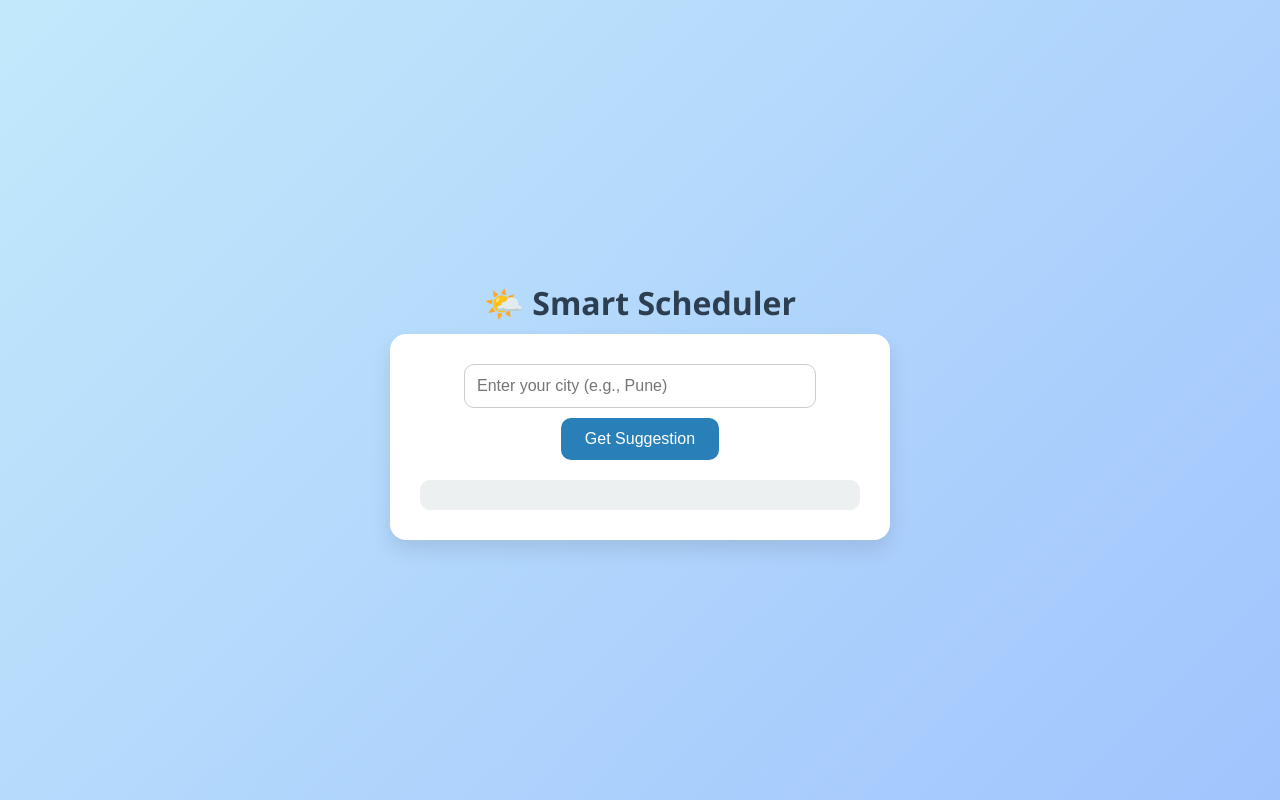
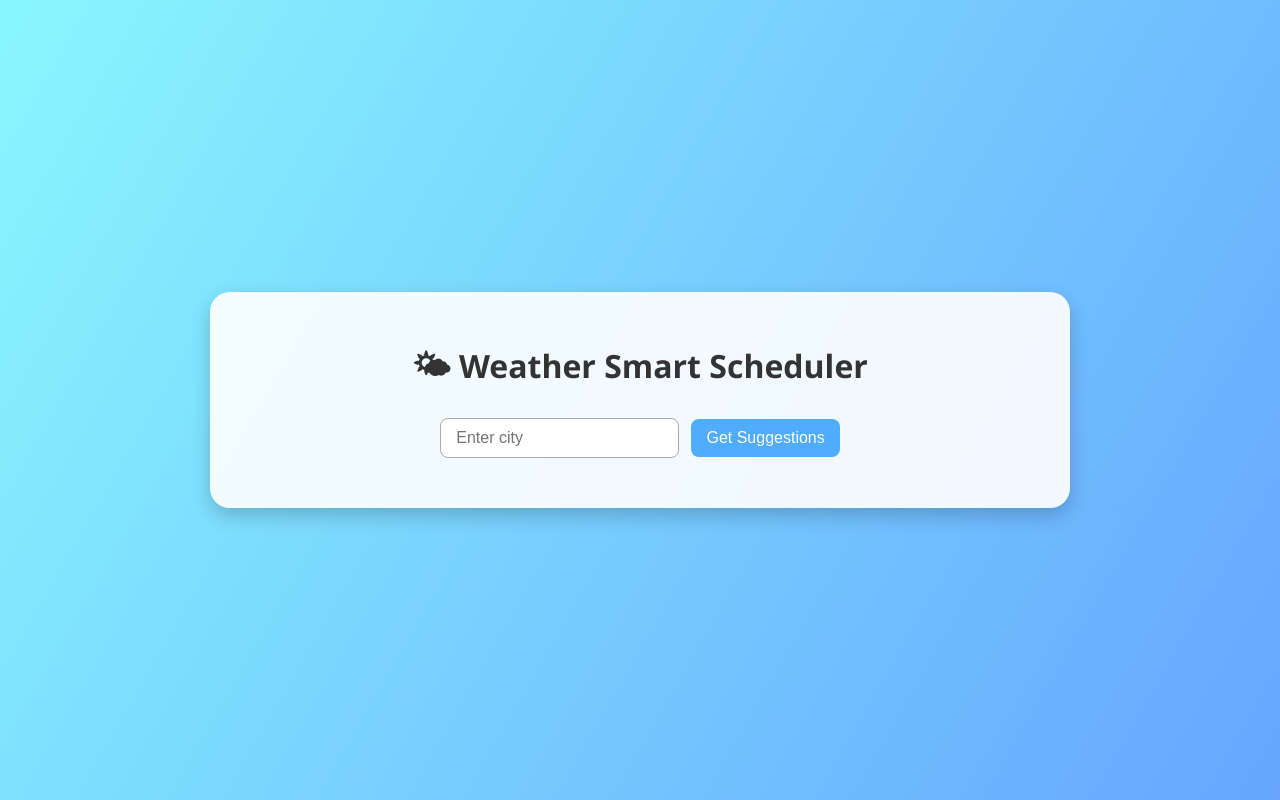
Before and after one commit to Aarya0310/weather-smart-scheduler, a Python web app: template templates/index.html in a window 1280 px wide. Run offline with Jinja, Linux system fonts and the light colour scheme; the template is opened without the code that fills it, so the values that code supplies are empty.

Commit message:
index.html

```diff
--- a/templates/index.html
+++ b/templates/index.html
@@ -2,129 +2,137 @@
 <html lang="en">
 <head>
   <meta charset="UTF-8" />
-  <meta name="viewport" content="width=device-width, initial-scale=1.0"/>
-  <title>Smart Scheduler</title>
+  <meta name="viewport" content="width=device-width, initial-scale=1.0" />
+  <title>Weather Smart Scheduler</title>
   <style>
-    * {
-      box-sizing: border-box;
+    body {
+      font-family: "Segoe UI", Tahoma, Geneva, Verdana, sans-serif;
+      margin: 0;
+      padding: 0;
+      background: linear-gradient(120deg, #89f7fe, #66a6ff);
+      min-height: 100vh;
+      display: flex;
+      justify-content: center;
+      align-items: center;
+      overflow-x: hidden;
+      animation: bgmove 15s infinite alternate ease-in-out;
     }
 
-    body {
-      margin: 0;
-      padding: 0;
-      font-family: "Segoe UI", sans-serif;
-      background: linear-gradient(135deg, #c2e9fb 0%, #a1c4fd 100%);
-      display: flex;
-      flex-direction: column;
-      align-items: center;
-      justify-content: center;
-      min-height: 100vh;
-      animation: fadeIn 1s ease;
+    @keyframes bgmove {
+      from { background-position: left; }
+      to { background-position: right; }
     }
 
-    @keyframes fadeIn {
-      from { opacity: 0; transform: translateY(20px); }
-      to { opacity: 1; transform: translateY(0); }
+    .container {
+      background: rgba(255, 255, 255, 0.9);
+      border-radius: 20px;
+      padding: 30px;
+      max-width: 800px;
+      width: 90%;
+      text-align: center;
+      box-shadow: 0 8px 20px rgba(0,0,0,0.2);
     }
 
     h1 {
-      margin-bottom: 10px;
-      color: #2c3e50;
+      margin-bottom: 20px;
+      color: #333;
+      font-size: 2rem;
     }
 
-    .container {
-      background-color: white;
-      padding: 30px;
-      border-radius: 16px;
-      box-shadow: 0 10px 20px rgba(0, 0, 0, 0.1);
-      text-align: center;
-      width: 90%;
-      max-width: 500px;
-      animation: fadeInUp 1s ease;
-    }
-
-    @keyframes fadeInUp {
-      from { transform: translateY(40px); opacity: 0; }
-      to { transform: translateY(0); opacity: 1; }
-    }
-
-    input {
-      padding: 12px;
-      width: 80%;
-      border-radius: 10px;
-      border: 1px solid #ccc;
-      margin-bottom: 10px;
-      font-size: 16px;
+    input, button {
+      padding: 10px 15px;
+      font-size: 1rem;
+      border-radius: 8px;
+      border: 1px solid #aaa;
+      outline: none;
     }
 
     button {
-      padding: 12px 24px;
-      background-color: #2980b9;
+      background: #4facfe;
       color: white;
       border: none;
-      border-radius: 10px;
-      font-size: 16px;
+      margin-left: 8px;
       cursor: pointer;
-      transition: background-color 0.3s;
+      transition: background 0.3s;
     }
 
     button:hover {
-      background-color: #3498db;
+      background: #00c6ff;
     }
 
-    #result {
+    #output {
       margin-top: 20px;
-      text-align: left;
-      padding: 15px;
-      background-color: #ecf0f1;
-      border-radius: 10px;
-      animation: fadeIn 0.5s ease;
+      text-align: center;
     }
 
-    .loading {
-      font-style: italic;
-      color: gray;
+    .card-container {
+      display: flex;
+      gap: 15px;
+      margin-top: 15px;
+      justify-content: center;
+      flex-wrap: wrap;
+    }
+
+    .card {
+      background: white;
+      border-radius: 12px;
+      padding: 15px 20px;
+      box-shadow: 0px 4px 10px rgba(0,0,0,0.15);
+      flex: 1;
+      min-width: 150px;
+      max-width: 220px;
+      transition: transform 0.25s ease, background 0.3s;
+      cursor: pointer;
+    }
+
+    .card:hover {
+      transform: scale(1.07);
+      background: #f7faff;
     }
   </style>
 </head>
 <body>
-  <h1>🌤️ Smart Scheduler</h1>
   <div class="container">
-    <input type="text" id="cityInput" placeholder="Enter your city (e.g., Pune)" />
-    <br />
-    <button onclick="getSuggestion()">Get Suggestion</button>
-    <div id="result"></div>
+    <h1>🌤 Weather Smart Scheduler</h1>
+    <div>
+      <input type="text" id="city" placeholder="Enter city" />
+      <button onclick="getSuggestion()">Get Suggestions</button>
+    </div>
+    <div id="output"></div>
   </div>
 
   <script>
     async function getSuggestion() {
-      const city = document.getElementById("cityInput").value.trim();
-      const resultDiv = document.getElementById("result");
-
+      const city = document.getElementById("city").value;
       if (!city) {
-        resultDiv.innerHTML = "<p>Please enter a city name.</p>";
+        alert("Please enter a city!");
         return;
       }
 
-      resultDiv.innerHTML = "<p class='loading'>Fetching data...</p>";
+      const output = document.getElementById("output");
+      output.innerHTML = "<p>Loading...</p>";
 
       try {
-        const response = await fetch(`/suggest?city=${encodeURIComponent(city)}`);
+        const response = await fetch(`/suggest?city=${city}`);
         const data = await response.json();
 
-        if (data.error) {
-          resultDiv.innerHTML = `<p><strong>Error:</strong> ${data.error}</p>`;
-        } else {
-          resultDiv.innerHTML = `
-            <h3>📍 ${data.city}</h3>
-            <p><strong>🌦️ Weather:</strong> ${data.weather}</p>
-            <p><strong>🌡️ Temperature:</strong> ${data.temperature}°C</p>
-            <p><strong>🧪 AQI:</strong> ${data.aqi}</p>
-            <p><strong>📋 Suggestion:</strong> ${data.suggestion}</p>
-          `;
-        }
+        let cards = data.suggestions.map(s => `
+          <div class="card" onclick="alert('You chose: ${s}')">
+            <p>${s}</p>
+          </div>
+        `).join("");
+
+        output.innerHTML = `
+          <h2>${data.city}</h2>
+          <p><strong>Weather:</strong> ${data.weather}</p>
+          <p><strong>Temperature:</strong> ${data.temperature} °C</p>
+          <p><strong>AQI:</strong> ${data.aqi}</p>
+          <h3>Suggestions:</h3>
+          <div class="card-container">${cards}</div>
+        `;
       } catch (err) {
-        resultDiv.innerHTML = "<p>Something went wrong. Try again later.</p>";
+        output.innerHTML = "<p style='color:red;'>Error fetching suggestions.</p>";
+        console.error(err);
       }
     }
   </script>
```
